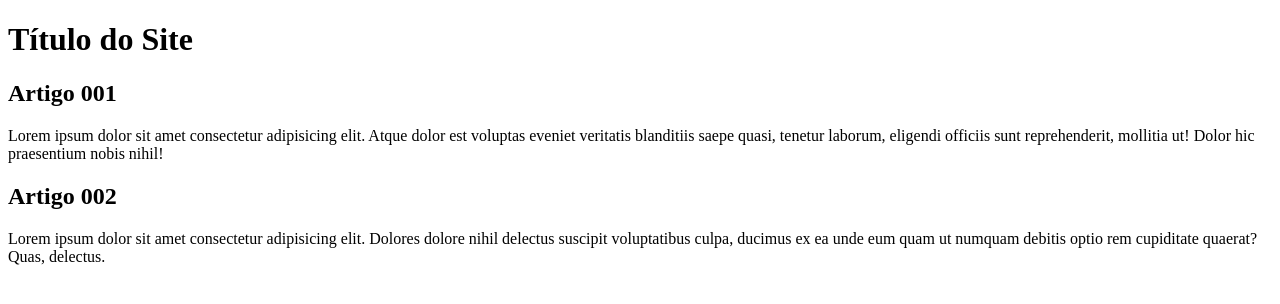
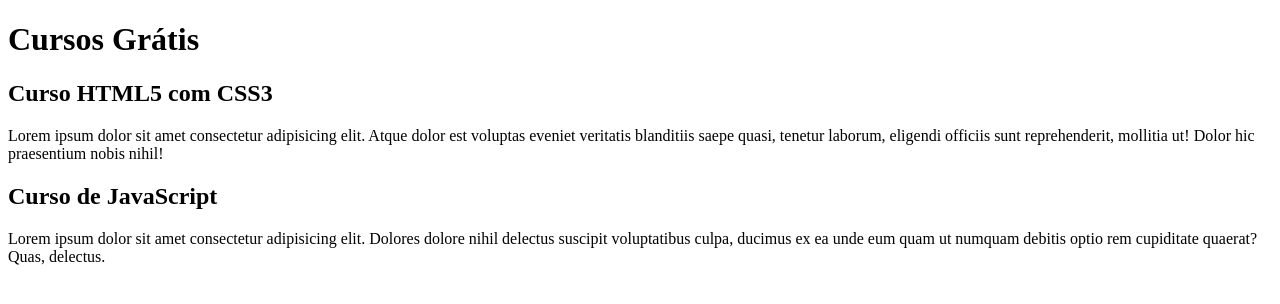
Before and after one commit to mulirosantos/projeto-site, a plain HTML site: page index.html in a window 1280 px wide. Drawn offline with Linux system fonts and the light colour scheme.

Commit message:
add content

```diff
--- a/index.html
+++ b/index.html
@@ -8,14 +8,14 @@
 <body>
     <main>
         <header>
-            <h1>Título do Site</h1>
+            <h1>Cursos Grátis</h1>
         </header>
         <article>
-            <h2>Artigo 001</h2>
+            <h2>Curso HTML5 com CSS3</h2>
             <p>Lorem ipsum dolor sit amet consectetur adipisicing elit. Atque dolor est voluptas eveniet veritatis blanditiis saepe quasi, tenetur laborum, eligendi officiis sunt reprehenderit, mollitia ut! Dolor hic praesentium nobis nihil!</p>
         </article>
         <article>
-            <h2>Artigo 002</h2>
+            <h2>Curso de JavaScript</h2>
             <p>Lorem ipsum dolor sit amet consectetur adipisicing elit. Dolores dolore nihil delectus suscipit voluptatibus culpa, ducimus ex ea unde eum quam ut numquam debitis optio rem cupiditate quaerat? Quas, delectus.</p>
         </article>
     </main>
```
